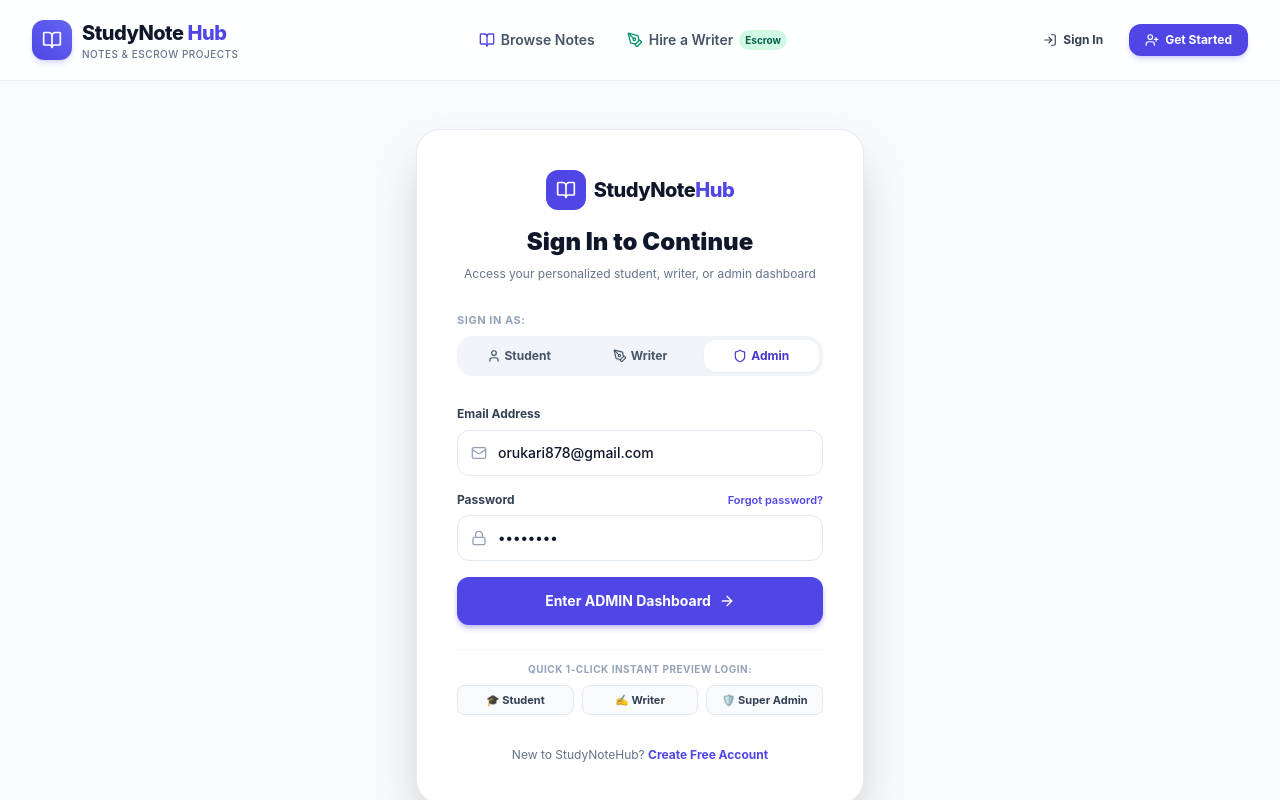
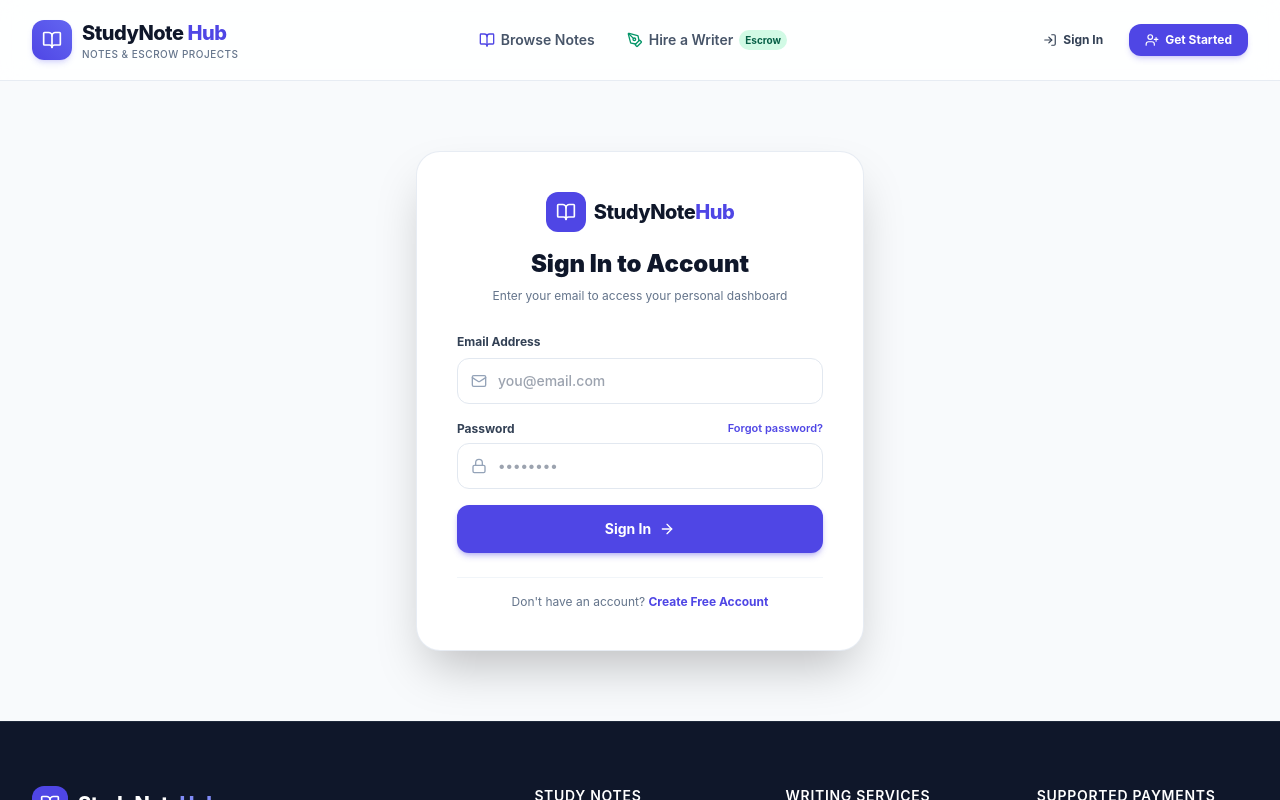
Before and after one commit to tubouke-code/StudyNoteHub, a Next.js app: page /login in a window 1280 px wide. Shown: the top 800 px of the page. Built offline with nearby package versions, Linux system fonts and the light colour scheme.

Commit message:
Auto-detect user role and redirect on sign-in

```diff
--- a/src/app/(auth)/login/page.tsx
+++ b/src/app/(auth)/login/page.tsx
@@ -3,9 +3,9 @@
 import React, { useState, Suspense } from 'react';
 import Link from 'next/link';
 import { useRouter, useSearchParams } from 'next/navigation';
-import { BookOpen, Lock, Mail, ArrowRight, ShieldCheck, User, PenTool, Shield, Loader2 } from 'lucide-react';
+import { BookOpen, Lock, Mail, ArrowRight, ShieldCheck, Loader2 } from 'lucide-react';
 import { useAuth } from '@/context/AuthContext';
-import { UserRole } from '@/types/database.types';
+import { createClient } from '@/lib/supabase/client';
 
 function LoginContent() {
   const router = useRouter();
@@ -13,43 +13,73 @@ function LoginContent() {
   const redirectUrl = searchParams.get('redirect');
   const { login } = useAuth();
 
-  const [email, setEmail] = useState('orukari878@gmail.com');
-  const [password, setPassword] = useState('••••••••');
-  const [selectedRole, setSelectedRole] = useState<UserRole>('ADMIN');
+  const [email, setEmail] = useState('');
+  const [password, setPassword] = useState('');
   const [isLoading, setIsLoading] = useState(false);
+  const [errorMessage, setErrorMessage] = useState('');
 
   const handleLogin = async (e: React.FormEvent) => {
     e.preventDefault();
     setIsLoading(true);
+    setErrorMessage('');
 
     try {
-      // Execute login and store session with user's email
-      login(selectedRole, email);
+      const cleanEmail = email.trim().toLowerCase();
 
+      // Check Supabase Auth
+      const supabase = createClient();
+      const { data: authData, error: authError } = await supabase.auth.signInWithPassword({
+        email: cleanEmail,
+        password: password,
+      });
+
+      // Automatic Role Lookup from Supabase profiles table
+      let detectedRole: 'ADMIN' | 'WRITER' | 'STUDENT' = 'STUDENT';
+
+      if (cleanEmail === 'orukari878@gmail.com') {
+        detectedRole = 'ADMIN';
+      } else {
+        const { data: profile } = await supabase
+          .from('profiles')
+          .select('role, admin_permission')
+          .eq('email', cleanEmail)
+          .single();
+
+        if (profile?.role === 'ADMIN' || profile?.admin_permission) {
+          detectedRole = 'ADMIN';
+        } else if (profile?.role === 'WRITER') {
+          detectedRole = 'WRITER';
+        } else {
+          detectedRole = 'STUDENT';
+        }
+      }
+
+      // Update session in Auth Context
+      login(detectedRole, cleanEmail);
+
+      // Automated intelligent redirection
       if (redirectUrl) {
         router.push(redirectUrl);
-      } else if (email.toLowerCase() === 'orukari878@gmail.com' || selectedRole === 'ADMIN') {
+      } else if (detectedRole === 'ADMIN') {
         router.push('/admin');
-      } else if (selectedRole === 'WRITER') {
+      } else if (detectedRole === 'WRITER') {
         router.push('/writer-dashboard');
       } else {
         router.push('/dashboard');
       }
+    } catch (err: any) {
+      console.error(err);
+      // Fallback for demo preview
+      const cleanEmail = email.trim().toLowerCase();
+      if (cleanEmail === 'orukari878@gmail.com') {
+        login('ADMIN', cleanEmail);
+        router.push('/admin');
+      } else {
+        login('STUDENT', cleanEmail);
+        router.push('/dashboard');
+      }
     } finally {
       setIsLoading(false);
-    }
-  };
-
-  const handleQuickDemoLogin = (role: UserRole) => {
-    if (role === 'ADMIN') {
-      login('ADMIN', 'orukari878@gmail.com');
-      router.push('/admin');
-    } else if (role === 'WRITER') {
-      login('WRITER', 'dr.emeka@writers.hub');
-      router.push('/writer-dashboard');
-    } else {
-      login('STUDENT', 'alex.adebayo@university.edu.ng');
-      router.push('/dashboard');
     }
   };
 
@@ -67,64 +97,17 @@ function LoginContent() {
               StudyNote<span className="text-primary-600">Hub</span>
             </span>
           </Link>
-          <h2 className="text-2xl font-black text-slate-900">Sign In to Continue</h2>
+          <h2 className="text-2xl font-black text-slate-900">Sign In to Account</h2>
           <p className="text-xs text-slate-500">
-            Access your personalized student, writer, or admin dashboard
+            Enter your email to access your personal dashboard
           </p>
         </div>
 
-        {/* Role Preset Tabs */}
-        <div className="space-y-1.5">
-          <label className="text-[11px] font-bold uppercase tracking-wider text-slate-400">
-            Sign In As:
-          </label>
-          <div className="grid grid-cols-3 gap-1.5 p-1 bg-slate-100 rounded-2xl text-xs font-bold">
-            <button
-              type="button"
-              onClick={() => {
-                setSelectedRole('STUDENT');
-                setEmail('alex.adebayo@university.edu.ng');
-              }}
-              className={`py-2 rounded-xl transition-all flex items-center justify-center gap-1 ${
-                selectedRole === 'STUDENT'
-                  ? 'bg-white text-primary-700 shadow-sm'
-                  : 'text-slate-600 hover:text-slate-900'
-              }`}
-            >
-              <User className="w-3.5 h-3.5" /> Student
-            </button>
-
-            <button
-              type="button"
-              onClick={() => {
-                setSelectedRole('WRITER');
-                setEmail('dr.emeka@writers.hub');
-              }}
-              className={`py-2 rounded-xl transition-all flex items-center justify-center gap-1 ${
-                selectedRole === 'WRITER'
-                  ? 'bg-white text-emerald-700 shadow-sm'
-                  : 'text-slate-600 hover:text-slate-900'
-              }`}
-            >
-              <PenTool className="w-3.5 h-3.5" /> Writer
-            </button>
-
-            <button
-              type="button"
-              onClick={() => {
-                setSelectedRole('ADMIN');
-                setEmail('orukari878@gmail.com');
-              }}
-              className={`py-2 rounded-xl transition-all flex items-center justify-center gap-1 ${
-                selectedRole === 'ADMIN'
-                  ? 'bg-white text-indigo-700 shadow-sm'
-                  : 'text-slate-600 hover:text-slate-900'
-              }`}
-            >
-              <Shield className="w-3.5 h-3.5" /> Admin
-            </button>
+        {errorMessage && (
+          <div className="p-3 rounded-xl bg-red-50 border border-red-200 text-xs text-red-700 font-medium">
+            {errorMessage}
           </div>
-        </div>
+        )}
 
         {/* Credentials Form */}
         <form onSubmit={handleLogin} className="space-y-4">
@@ -137,7 +120,7 @@ function LoginContent() {
                 required
                 value={email}
                 onChange={(e) => setEmail(e.target.value)}
-                placeholder="user@university.edu"
+                placeholder="you@email.com"
                 className="w-full pl-10 pr-4 py-3 rounded-xl border border-slate-200 text-sm font-medium outline-none focus:border-primary-500"
               />
             </div>
@@ -168,40 +151,22 @@ function LoginContent() {
             disabled={isLoading}
             className="w-full py-3.5 rounded-xl bg-primary-600 hover:bg-primary-700 text-white font-bold text-sm shadow-md shadow-primary-600/30 transition-all flex items-center justify-center gap-2"
           >
-            {isLoading ? 'Authenticating...' : `Enter ${selectedRole} Dashboard`}
-            <ArrowRight className="w-4 h-4" />
+            {isLoading ? (
+              <>
+                <Loader2 className="w-4 h-4 animate-spin" />
+                Signing In...
+              </>
+            ) : (
+              <>
+                Sign In
+                <ArrowRight className="w-4 h-4" />
+              </>
+            )}
           </button>
         </form>
 
-        {/* Quick 1-Click Demo Login Shortcuts */}
-        <div className="pt-3 border-t border-slate-100 space-y-2">
-          <p className="text-[10px] text-center uppercase tracking-wider font-bold text-slate-400">
-            Quick 1-Click Instant Preview Login:
-          </p>
-          <div className="grid grid-cols-3 gap-2">
-            <button
-              onClick={() => handleQuickDemoLogin('STUDENT')}
-              className="py-1.5 px-2 rounded-lg bg-slate-50 hover:bg-primary-50 text-slate-700 hover:text-primary-700 border border-slate-200 text-[11px] font-bold transition-all"
-            >
-              🎓 Student
-            </button>
-            <button
-              onClick={() => handleQuickDemoLogin('WRITER')}
-              className="py-1.5 px-2 rounded-lg bg-slate-50 hover:bg-emerald-50 text-slate-700 hover:text-emerald-700 border border-slate-200 text-[11px] font-bold transition-all"
-            >
-              ✍️ Writer
-            </button>
-            <button
-              onClick={() => handleQuickDemoLogin('ADMIN')}
-              className="py-1.5 px-2 rounded-lg bg-slate-50 hover:bg-indigo-50 text-slate-700 hover:text-indigo-700 border border-slate-200 text-[11px] font-bold transition-all"
-            >
-              🛡️ Super Admin
-            </button>
-          </div>
-        </div>
-
-        <div className="pt-2 text-center text-xs text-slate-500">
-          New to StudyNoteHub?{' '}
+        <div className="pt-4 border-t border-slate-100 text-center text-xs text-slate-500">
+          Don't have an account?{' '}
           <Link href="/register" className="font-bold text-primary-600 hover:underline">
             Create Free Account
           </Link>
```
